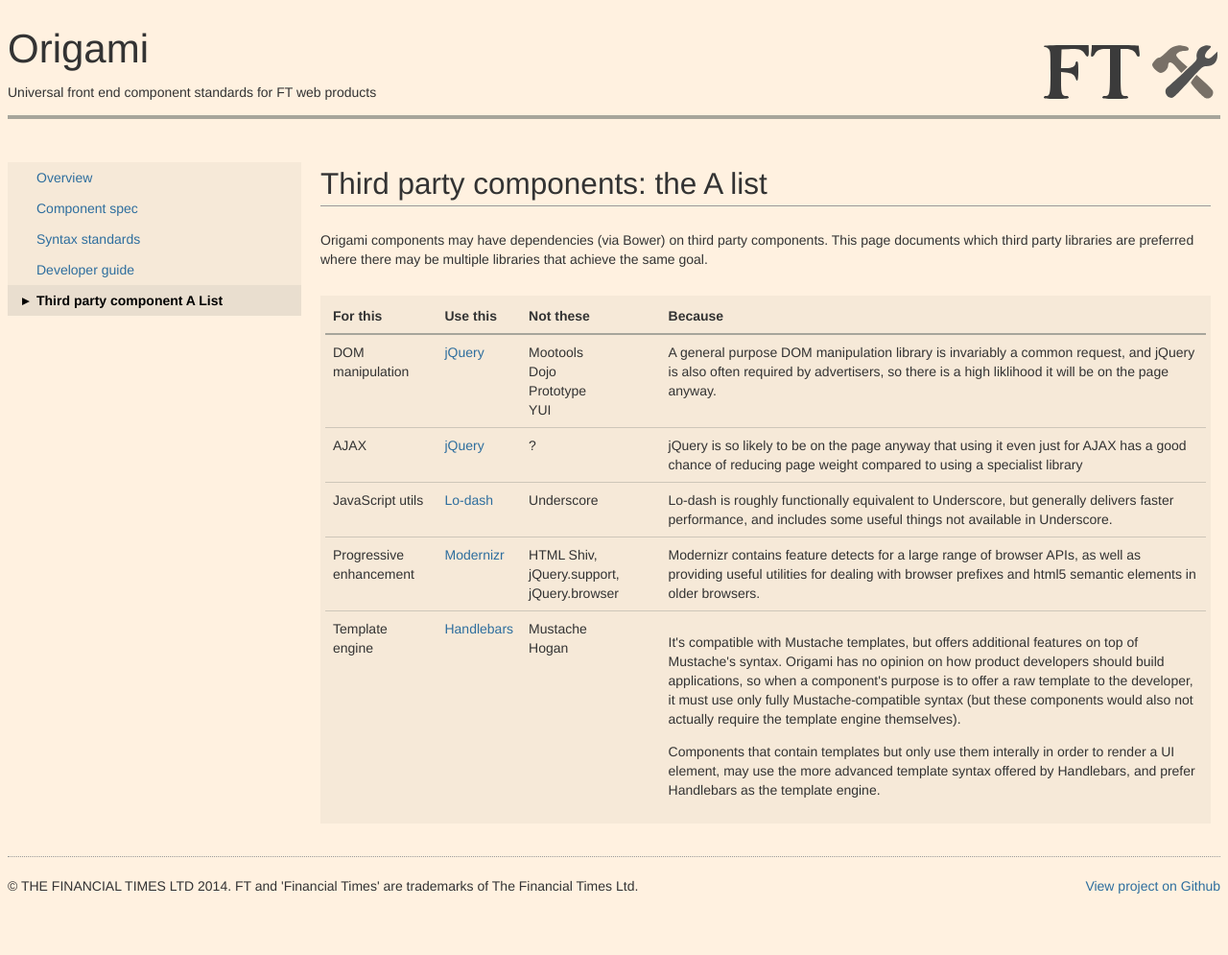
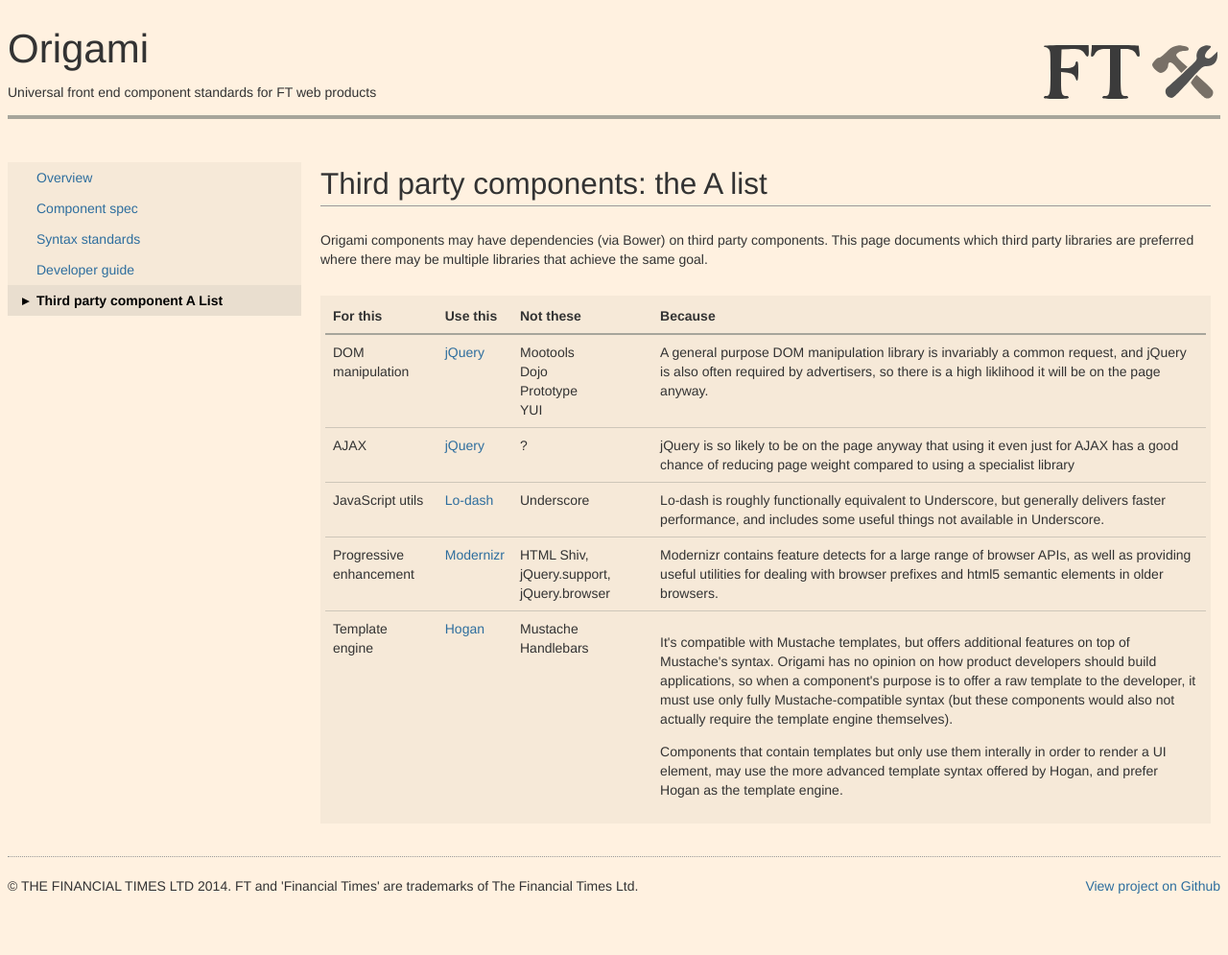
Before and after one commit to Financial-Times/ft-origami, a Jekyll site: the page built from docs/3rd-party-a-list.md, in a window 1280 px wide. Shown: the whole page at 96% size. Built offline with Jekyll 4.4.1, drawn with Linux system fonts in a browser that asks for light colours.

Commit message:
Changed preferred template engine to Hogan
Its syntax for layouts is now also supported by java.mustache. No spec defines it yet, but the fact that 2 (maybe more) major implementations of mustache have implemented it suggests to me that it will be in mustache@next.

Also handlebars, I was surprised to find, doesn't offer a great deal more than basic mustache... mostly it's just nicer syntax.

```diff
--- a/docs/3rd-party-a-list.md
+++ b/docs/3rd-party-a-list.md
@@ -35,11 +35,11 @@ Origami components may have dependencies (via Bower) on third party components.
 		<td>Modernizr contains feature detects for a large range of browser APIs, as well as providing useful utilities for dealing with browser prefixes and html5 semantic elements in older browsers.</td>
 	</tr><tr>
 		<td>Template engine</td>
-		<td><a href='https://github.com/wycats/handlebars.js/'>Handlebars</a></td>
-		<td>Mustache<br/>Hogan</td>
+		<td><a href='https://github.com/wycats/handlebars.js/'>Hogan</a></td>
+		<td>Mustache<br/>Handlebars</td>
 		<td>
 			<p>It's compatible with Mustache templates, but offers additional features on top of Mustache's syntax. Origami has no opinion on how product developers should build applications, so when a component's purpose is to offer a raw template to the developer, it must use only fully Mustache-compatible syntax (but these components would also not actually require the template engine themselves).</p>
-			<p>Components that contain templates but only use them interally in order to render a UI element, may use the more advanced template syntax offered by Handlebars, and prefer Handlebars as the template engine.</p>
+			<p>Components that contain templates but only use them interally in order to render a UI element, may use the more advanced template syntax offered by Hogan, and prefer Hogan as the template engine.</p>
 		</td>
 	</tr>
 </tbody>
```
